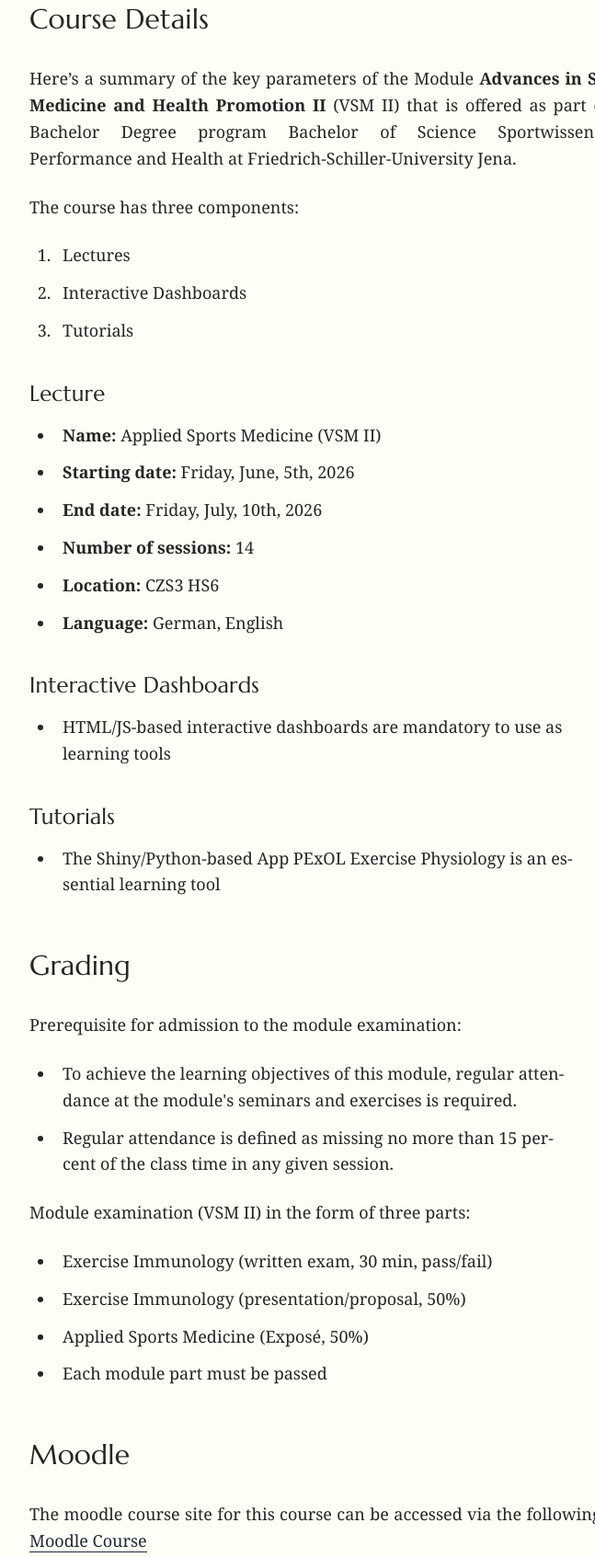
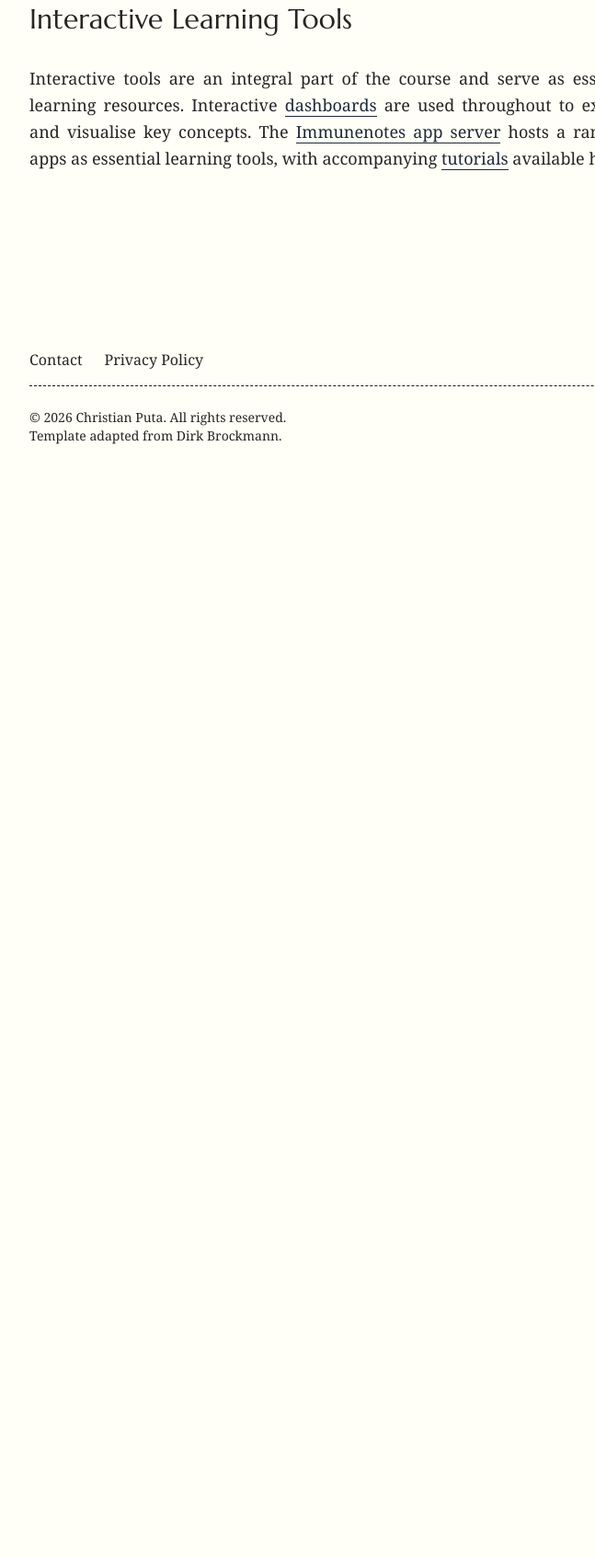
Before and after one commit to chrisputa/applied_sportsmedicine, an Astro site: page / in a window 1280 px wide. Shown: the part 541-2234 px from the top of the page at 92% size, without its empty margins (96-743 px from the left). After the commit the page ends 1081 px from the top, so only its background shows below. Built offline with nearby package versions, Linux system fonts and the light colour scheme; Astro itself is replaced by a stand-in of ours; a web font is replaced by a local one.

Commit message:
Update home

```diff
--- a/src/content/pages/index.mdx
+++ b/src/content/pages/index.mdx
@@ -10,44 +10,6 @@ showHeader: false
 
 This lecture series addresses the in-depth, systematic understanding of applied sports medicine aspects of health and performance. It is focussed on application of selected basics of aerobic performance and cardiorespiratory fitness in healthy healthy individuals, competitive athletes, and patients for exercise prescriptions.
 
+## Interactive Learning Tools
 
-## Course Details
-
-Here’s a summary of the key parameters of the Module **Advances in Sports Medicine and Health Promotion II** (VSM II) that is offered as part of the Bachelor Degree program Bachelor of Science Sportwissenschaft Performance and Health at Friedrich-Schiller-University Jena.
-
-The course has three components:
-
-1. Lectures
-2. Interactive Dashboards
-3. Tutorials
-
-### Lecture
-
-- **Name:** Applied Sports Medicine (VSM II)
-- **Starting date:** Friday, June, 5th, 2026
-- **End date:** Friday, July, 10th, 2026
-- **Number of sessions:** 14
-- **Location:** CZS3 HS6
-- **Language:** German, English
-
-### Interactive Dashboards
-- HTML/JS-based interactive dashboards are mandatory to use as learning tools
-
-### Tutorials
-- The Shiny/Python-based App PExOL Exercise Physiology is an essential learning tool
-
-
-## Grading
-
-Prerequisite for admission to the module examination:
-- To achieve the learning objectives of this module, regular attendance at the module's seminars and exercises is required.
-- Regular attendance is defined as missing no more than 15 percent of the class time in any given session.
-
-Module examination (VSM II) in the form of three parts:
-- Exercise Immunology (written exam, 30 min, pass/fail)
-- Exercise Immunology (presentation/proposal, 50%)
-- Applied Sports Medicine (Exposé, 50%)
-- Each module part must be passed
-
-## Moodle
-The moodle course site for this course can be accessed via the following link: [Moodle Course](https://moodle.uni-jena.de/course/view.php?id=76480)
+Interactive tools are an integral part of the course and serve as essential learning resources. Interactive [dashboards](/dashboards/) are used throughout to explore and visualise key concepts. The <a href="https://spomed.svwiswp05.uni-jena.de/" target="_blank" rel="noopener noreferrer">Immunenotes app server</a> hosts a range of apps as essential learning tools, with accompanying [tutorials](/tutorials/) available here.
```
